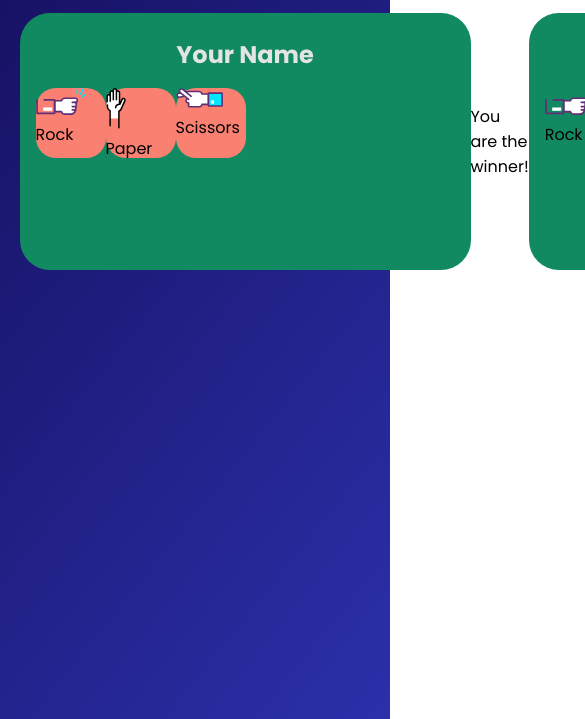
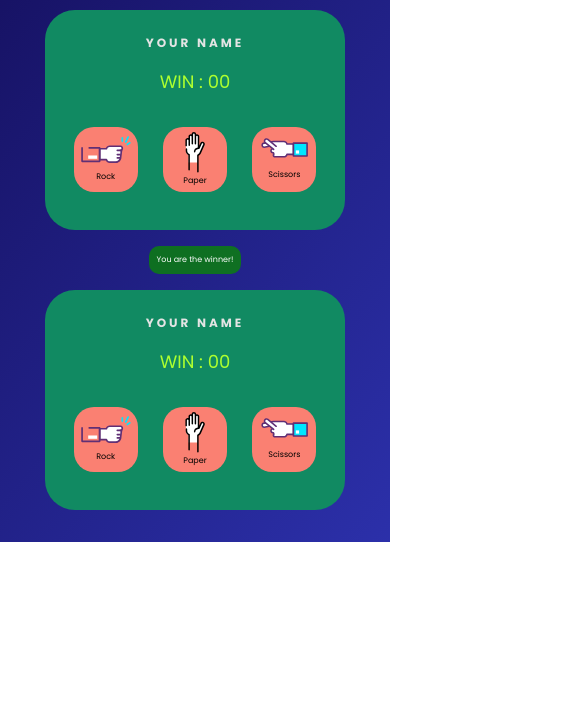
Before and after one commit to FariyaIslam/rock-paper-scissors-web, a plain HTML site: page index.html in a window 390 px wide. Shown: the part 125-844 px from the top of the page, 585 px wide, since content can reach past the window. Drawn offline with Linux system fonts and the light colour scheme.

Commit message:
design completed, upnext javascript

```diff
--- a/index.html
+++ b/index.html
@@ -5,8 +5,9 @@
   <meta charset="UTF-8" />
   <meta http-equiv="X-UA-Compatible" content="IE=edge" />
   <meta name="viewport" content="width=device-width, initial-scale=1.0" />
+  <link rel="shortcut icon" type="image/jpg" href="./images/rock-paper-scissors (1).svg" />
   <link rel="stylesheet" href="./styles.css" />
-  <title>RPS game!</title>
+  <title>Rock, Paper and Scissors Online Game!</title>
 </head>
 
 <body>
@@ -17,17 +18,20 @@
 
     <div class="game__status container">
       <!-- Winner count -->
-      <div class="winner__count">
+
+
+      <!-- <div class="winner__count">
         <h1>WIN : 20</h1>
         <h1>TIE : 20</h1>
         <h1>WIN : 20</h1>
-      </div>
+      </div> -->
 
       <div class="game__info">
         <!-- Game status Left -->
         <div class="left">
           <div class="box">
             <h2>Your Name</h2>
+            <h3>Win : 00</h3>
             <div class="icons__button">
               <div class="rock box__button">
                 <img src="./images/rock.svg" alt="rock" />
@@ -56,16 +60,17 @@
         <div class="right">
           <div class="box">
             <h2>Your Name</h2>
+            <h3>Win : 00</h3>
             <div class="icons__button">
-              <div class="rock">
+              <div class="rock box__button">
                 <img src="./images/rock.svg" alt="rock" />
                 <p>Rock</p>
               </div>
-              <div class="paper">
+              <div class="paper box__button">
                 <img src="./images/paper.svg" alt="paper" />
                 <p>Paper</p>
               </div>
-              <div class="scissors">
+              <div class="scissors box__button">
                 <img src="./images/scissors.svg" alt="paper" />
                 <p>Scissors</p>
               </div>
--- a/styles.css
+++ b/styles.css
@@ -11,13 +11,13 @@ body {
   font-family: 'Poppins', sans-serif;
 }
 .container {
-  width: 90%;
+  width: 80%;
   margin: 0 auto;
 }
 
 .box {
-  width: 451px;
-  height: 257px;
+  width: 400px;
+  height: 250px;
   /* background-color: salmon; */
   background-color: #118a62;
   border-radius: 30px;
@@ -30,10 +30,16 @@ body {
 }
 
 .box__button {
-  height: 70px;
-  width: 70px;
+  height: 80px;
+  width: 80px;
   border-radius: 20px;
   background-color: salmon;
+  margin: 0 .8rem;
+  display: flex;
+  flex-direction: column;
+  align-items: center;
+  justify-content: space-around;
+
 }
 
 
@@ -41,7 +47,15 @@ body {
   text-align: center;
   color: #E4E4E4;
   padding: 1rem 0;
-
+  letter-spacing: 3px;
+  text-transform: uppercase;
+}
+.box h3 {
+  text-align: center;
+  font-weight: 400;
+  font-size: 18px;
+  color: greenyellow;
+  text-transform: uppercase;
 }
 #game__board {
   height: 100vh;
@@ -54,7 +68,8 @@ body {
   font-size: 36px;
   color: #E4E4E4;
   text-align: center;
-  padding: 1rem 0;
+  padding: 2rem 0;
+
 }
 
 /* winner__count */
@@ -70,8 +85,79 @@ body {
     display: flex;
     justify-content: space-between;
     align-items: center;
+    margin-top: 5rem;
   }
 
   .icons__button {
     display: flex;
+    justify-content: center;
+    align-items: center;
+    margin-top: 2rem;
   }
+
+  /* winner__card */
+  .winner__card {
+    padding: .5rem;
+    border-radius: 10px;
+    background-color: rgba(11, 131, 11, 0.808);
+  }
+  .winner__card p{
+    color: white
+  }
+
+
+  /* Responsive Media Queries */
+
+  @media screen and (max-width: 1024px) {
+    body {
+      font-size: 14px;
+    }
+
+    .box {
+      width: 320px;
+      margin-left:  1rem;
+      margin-right:  1rem;
+    }
+    .box__button  {
+      width: 70px;
+      height: 70px;
+      padding: .4rem;
+    }
+  }
+  @media only screen and (max-width: 767.98px) {
+   body {
+     font-size: 12px;
+   }
+    .box {
+      width: 350px;
+      height: 220px;
+    }
+
+    .game__info {
+      flex-direction: column;
+      margin-top: 0;
+      /* justify-content: space-between;
+      align-items: center;
+      margin-top: 5rem; */
+    }
+    #game__board {
+      height: auto;
+      padding-bottom: 1rem;
+    }
+  }
+
+  @media only screen and (max-width: 424px) {
+    body {
+      font-size: 8px;
+    }
+
+      .box {
+      width: 300px;
+      height: 220px;
+    }
+    .box__button {
+      height: 65px;
+      width: 65px;
+      padding: .3rem;
+    }
+  }
```
Also changed, not shown: images/rock-paper-scissors (1).svg (added), images/rock-paper-scissors.svg (added).
